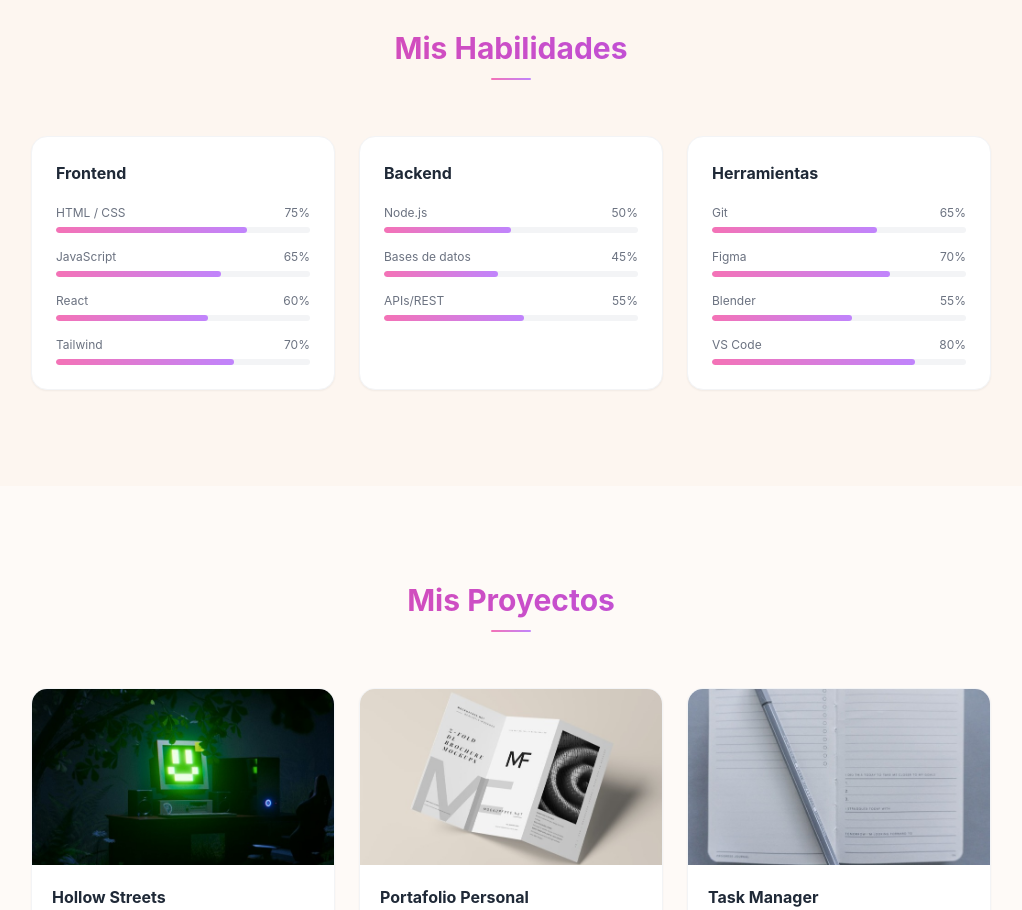
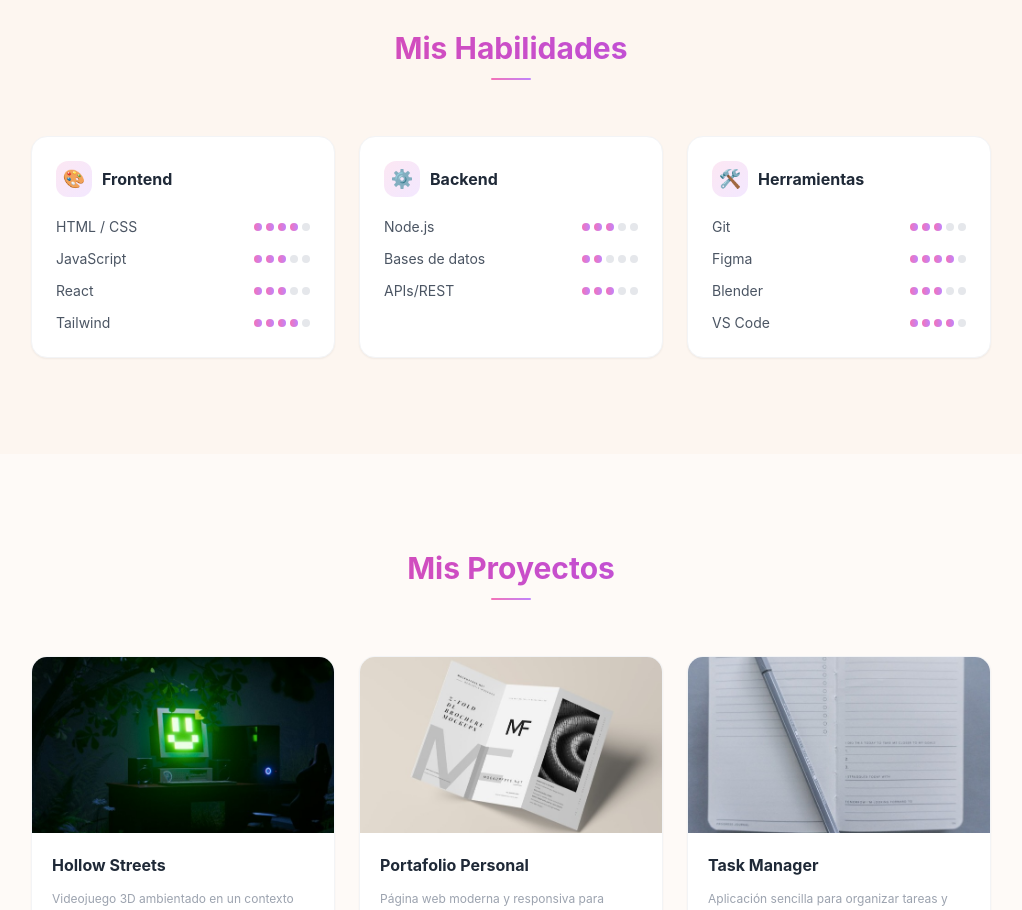
Before and after one commit to TatianaUCC/portafolio, a Next.js app: page / in a window 1280 px wide. Shown: the part 1700-2610 px from the top of the page, without its empty margins (129-1151 px from the left). Built offline with nearby package versions, Linux system fonts and the light colour scheme.

Commit message:
style: skills con puntos de nivel en lugar de porcentajes y barras

```diff
--- a/components/sections/Skills.tsx
+++ b/components/sections/Skills.tsx
@@ -1,10 +1,21 @@
 import { skillCategories } from '@/data/portfolio'
+
+const categoryIcons: Record<string, string> = {
+  Frontend: '🎨',
+  Backend: '⚙️',
+  Herramientas: '🛠️',
+}
+
+// Convertir nivel numérico a puntos (1-5)
+function getDots(level: number) {
+  const filled = Math.round((level / 100) * 5)
+  return Array.from({ length: 5 }, (_, i) => i < filled)
+}
 
 export default function Skills() {
   return (
     <section id="skills" className="py-24 bg-[#fdf6f0]">
       <div className="max-w-5xl mx-auto px-8">
-        {/* Title */}
         <div className="text-center mb-14">
           <h2 className="text-3xl font-bold bg-gradient-to-r from-pink-500 to-purple-500 bg-clip-text text-transparent">
             Mis Habilidades
@@ -16,21 +27,33 @@ export default function Skills() {
           {skillCategories.map((cat) => (
             <div
               key={cat.title}
-              className="bg-white rounded-2xl p-6 shadow-sm border border-gray-100"
+              className="bg-white rounded-2xl p-6 shadow-sm border border-gray-100 flex flex-col gap-5"
             >
-              <h3 className="font-bold text-gray-800 mb-5">{cat.title}</h3>
-              <div className="flex flex-col gap-4">
+              {/* Header de la card */}
+              <div className="flex items-center gap-2.5">
+                <div className="w-9 h-9 rounded-xl bg-gradient-to-br from-pink-100 to-purple-100 flex items-center justify-center text-lg">
+                  {categoryIcons[cat.title]}
+                </div>
+                <h3 className="font-bold text-gray-800">{cat.title}</h3>
+              </div>
+
+              {/* Skills */}
+              <div className="flex flex-col gap-3">
                 {cat.skills.map((skill) => (
-                  <div key={skill.name}>
-                    <div className="flex justify-between text-xs text-gray-500 mb-1.5">
-                      <span>{skill.name}</span>
-                      <span>{skill.level}%</span>
-                    </div>
-                    <div className="h-1.5 bg-gray-100 rounded-full overflow-hidden">
-                      <div
-                        className="h-full rounded-full bg-gradient-to-r from-pink-400 to-purple-400"
-                        style={{ width: `${skill.level}%` }}
-                      />
+                  <div key={skill.name} className="flex items-center justify-between">
+                    <span className="text-sm text-gray-600">{skill.name}</span>
+                    {/* Puntos de nivel */}
+                    <div className="flex items-center gap-1">
+                      {getDots(skill.level).map((filled, i) => (
+                        <div
+                          key={i}
+                          className={`w-2 h-2 rounded-full transition-colors ${
+                            filled
+                              ? 'bg-gradient-to-r from-pink-400 to-purple-400'
+                              : 'bg-gray-200'
+                          }`}
+                        />
+                      ))}
                     </div>
                   </div>
                 ))}
```
